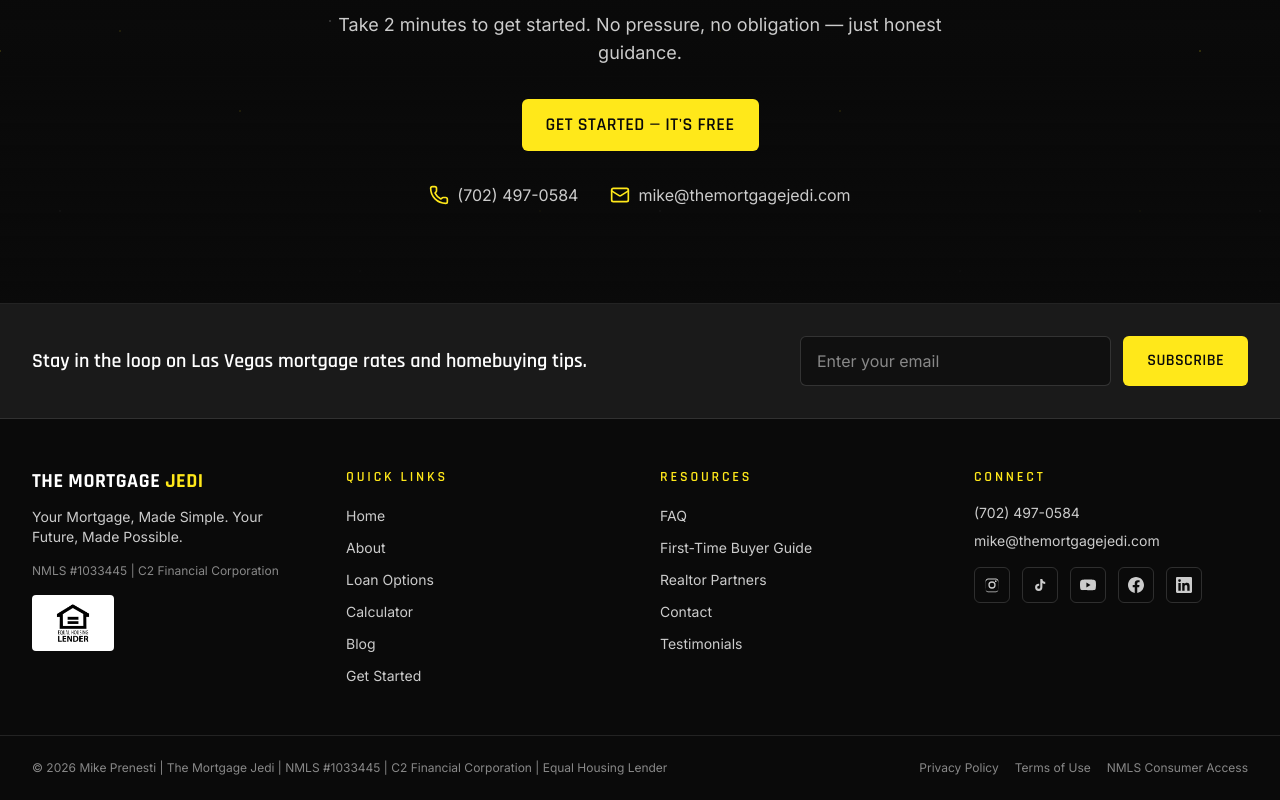
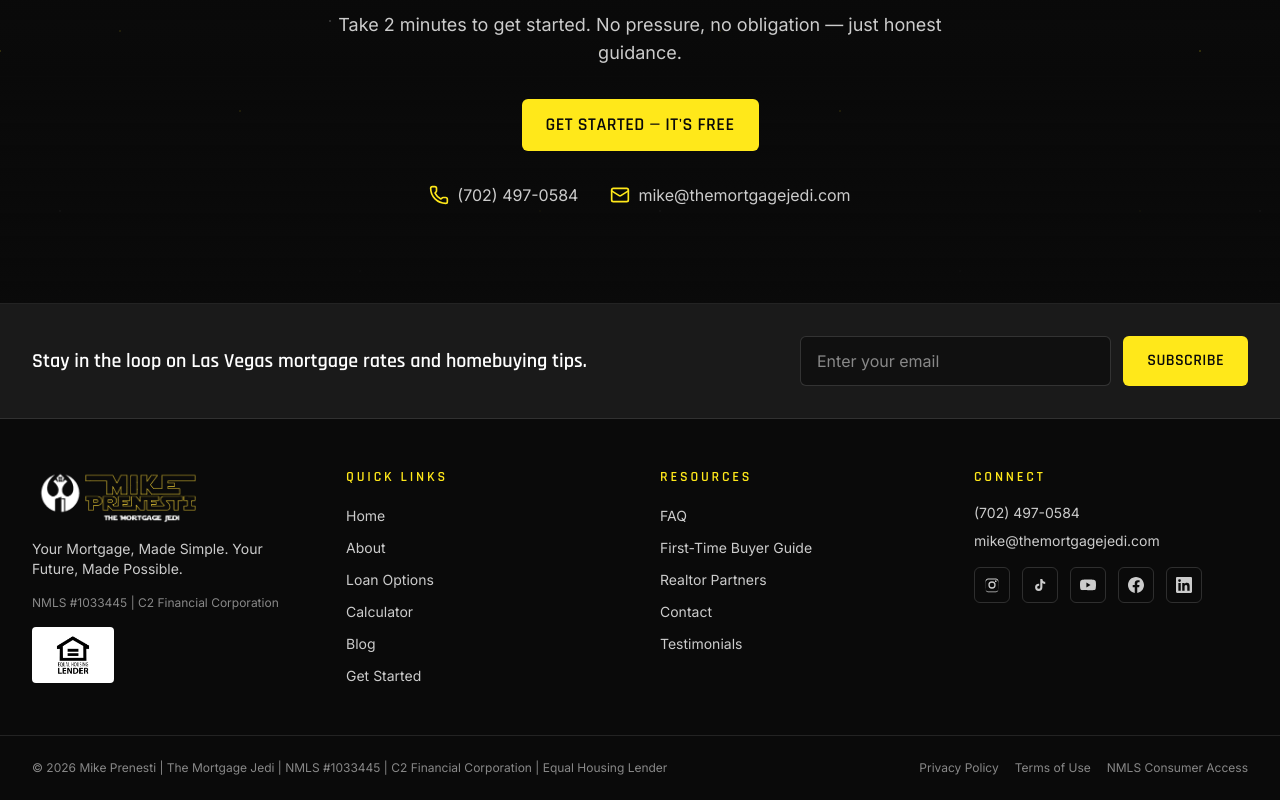
Before and after one commit to mprenesti/themortgagejedi, a Next.js app: page / in a window 1280 px wide. Shown: the part 5866-6666 px from the top of the page. Built offline with nearby package versions, Linux system fonts and the light colour scheme; no server answers.

Commit message:
feat: use brand lockup logo in footer brand column
Co-authored-by: mprenesti <mprenesti@users.noreply.github.com>

```diff
--- a/src/components/layout/Footer.tsx
+++ b/src/components/layout/Footer.tsx
@@ -52,10 +52,13 @@ export default function Footer() {
 
       <div className="container-page grid grid-cols-1 gap-10 py-12 sm:grid-cols-2 lg:grid-cols-4">
         <div>
-          <span className="font-heading text-xl font-bold uppercase tracking-wide text-white">
-            The Mortgage <span className="text-gold">Jedi</span>
-          </span>
-          <p className="mt-3 text-sm text-gray-light">{SITE.tagline}</p>
+          {/* eslint-disable-next-line @next/next/no-img-element */}
+          <img
+            src="/images/logo-full.png"
+            alt="The Mortgage Jedi — Mike Prenesti"
+            className="h-14 w-auto"
+          />
+          <p className="mt-4 text-sm text-gray-light">{SITE.tagline}</p>
           <p className="mt-4 text-xs text-gray-mid">
             {SITE.nmls} | {SITE.company}
           </p>
```
